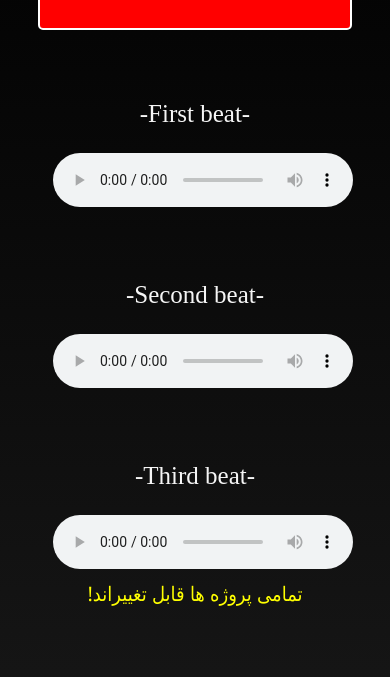
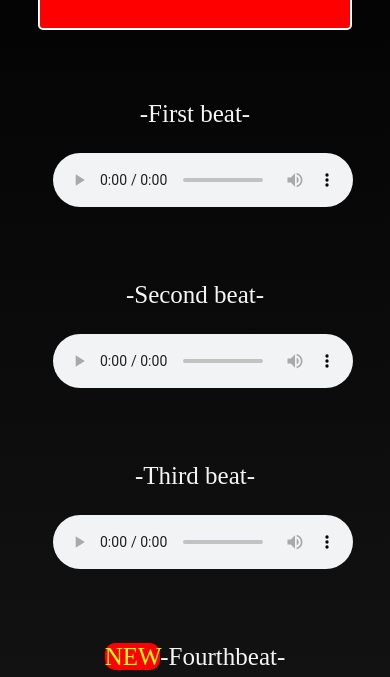
Before and after one commit to Milano-Beats/beats, a plain HTML site: page index.html in a window 390 px wide. Shown: the part 166-843 px from the top of the page. Drawn offline with Linux system fonts and the light colour scheme.

Commit message:
update 3

```diff
--- a/index.css
+++ b/index.css
@@ -26,6 +26,12 @@ body {
     background-color: red;
     text-shadow: black 3px 3px 3px;
 
+}
+.new{
+    background-color: red;
+    border-radius: 10px;
+    color: yellow;
+    overflow: auto;
 }
 .bf{
     color: whitesmoke;
@@ -64,6 +70,9 @@ body {
 .sn:hover{
     transform:scale(1.05);
 } @media screen and (max-width: 930px){
+    body {
+        background:linear-gradient(to bottom, black,rgb(27, 27, 27));
+    }
     .a {
         text-align: center;
         background-color: red;
--- a/index.html
+++ b/index.html
@@ -20,6 +20,8 @@
     <audio class="bfa" controls src="beat2.mp3"></audio>
     <p class="bf">-Third beat-</p>
     <audio class="bfa" controls src="untiewryggtled.mp3"></audio>
+    <p class="bf"><span class="new">NEW</span>-Fourthbeat-</p>
+    <audio class="bfa" controls src="qwe.mp3"></audio>
     <p class="all">!تمامی پروژه ها قابل تغییراند</p>
     <p class="sn">More beats soon!</p>
 
```
Also changed, not shown: 1 other file.
